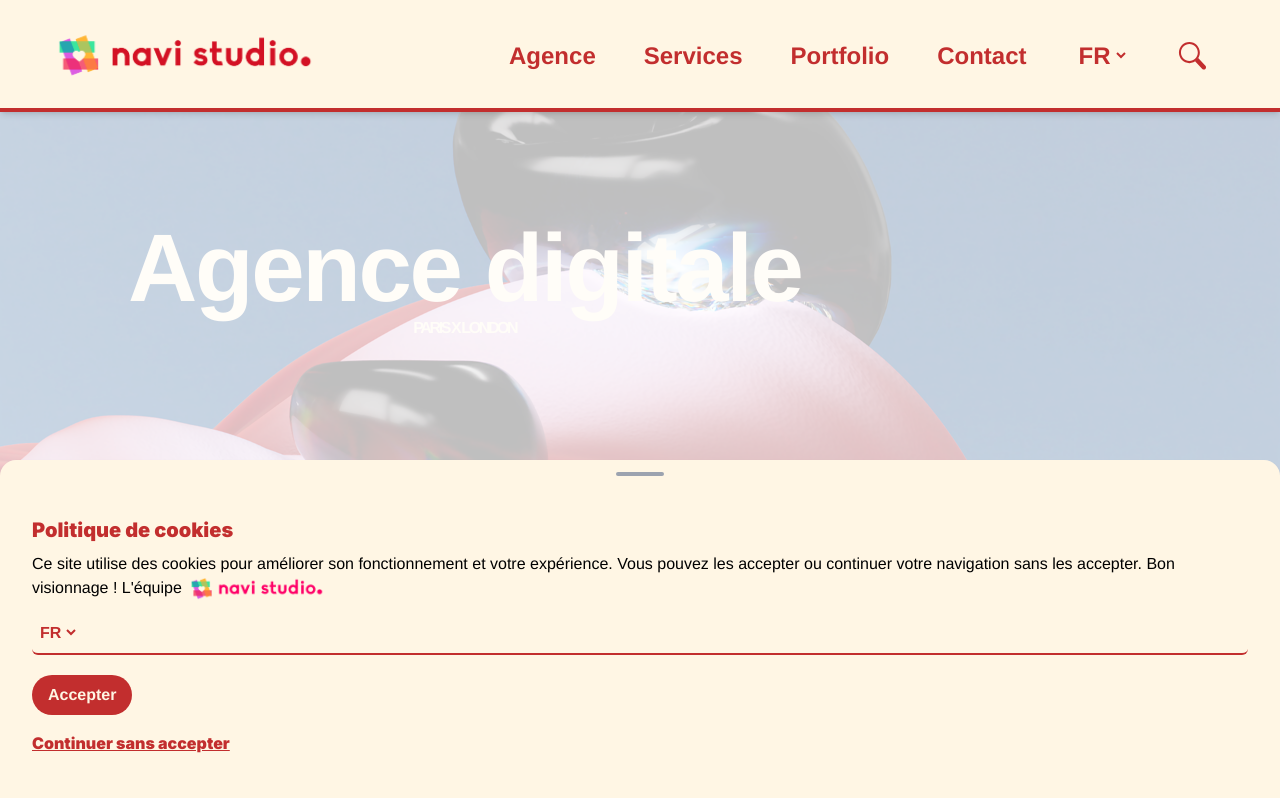
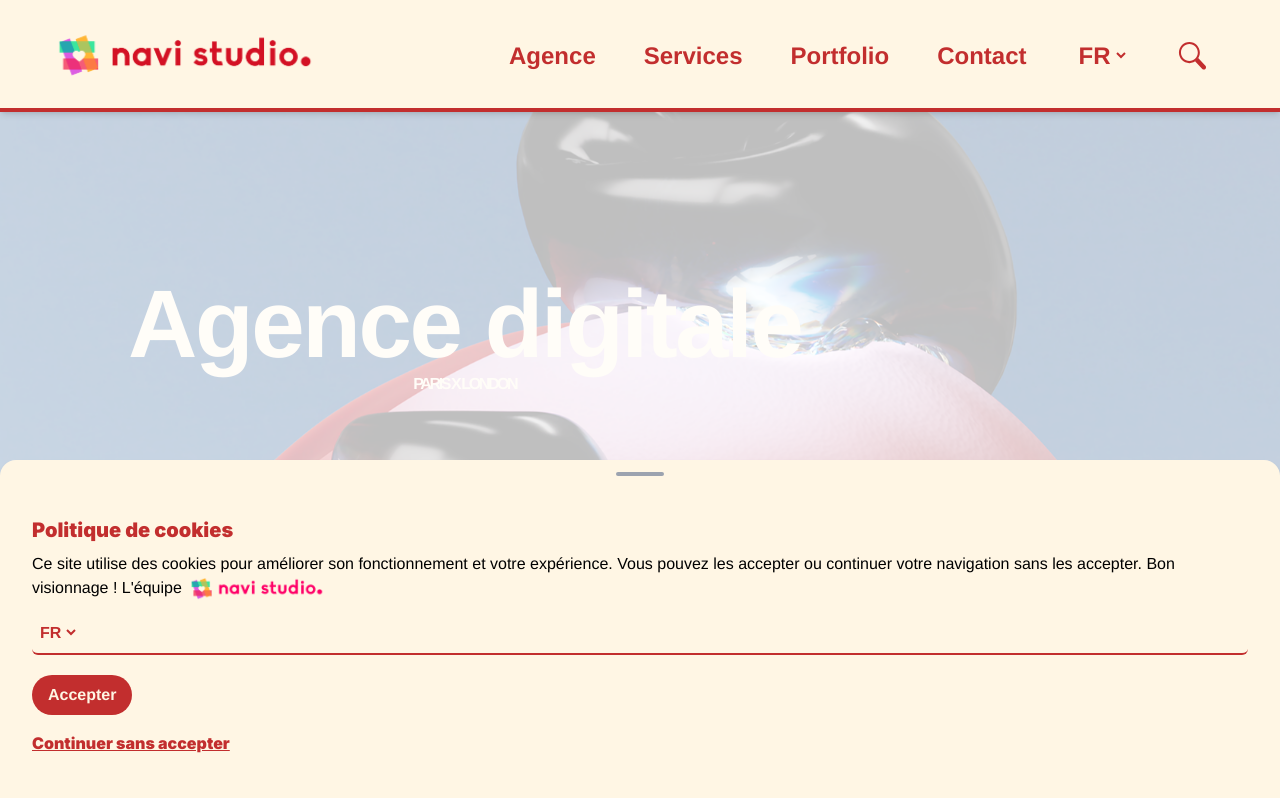
Before and after one commit to franzhopp/v3q, a React (Vite) app: page / in a window 1280 px wide. Shown: the top 798 px of the page. Built offline with nearby package versions, Linux system fonts and the light colour scheme; a web font is replaced by a local one.

Commit message:
update home work title home

```diff
--- a/src/index.css
+++ b/src/index.css
@@ -10,7 +10,7 @@
 
 @layer utilities {
     .h-my-screen {
-        height: 70vh;
+        height: 84vh;
     }
 }
 
```
